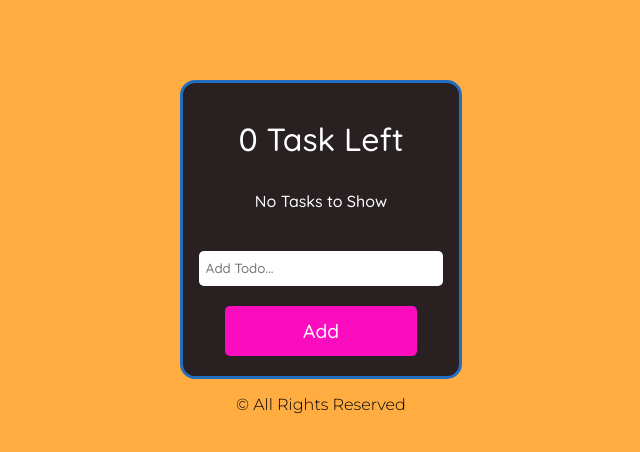
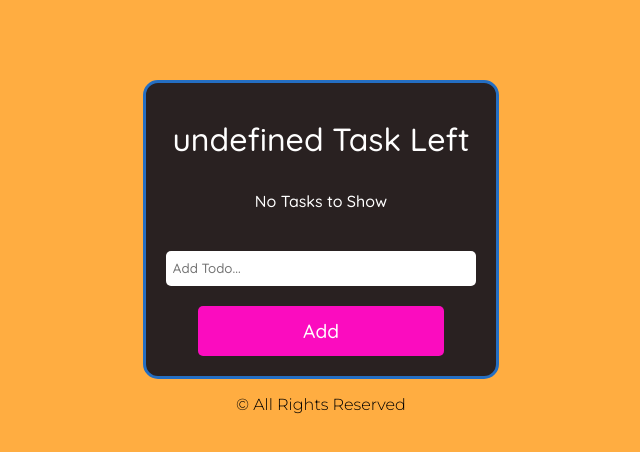
Before and after one commit to n-ii-ma/Second-Redux-Todo, a React (Create React App) app: page / in a window 1280 px wide. Shown: the top 452 px of the page, without its empty margins (319-959 px from the left). Built offline with nearby package versions, Linux system fonts and the light colour scheme.

Commit message:
Update remainingTasksSlice.js

```diff
--- a/src/features/remainingTasks/remainingTasksSlice.js
+++ b/src/features/remainingTasks/remainingTasksSlice.js
@@ -11,7 +11,7 @@ const remainingTasksSlice = createSlice({
 });
 
 // Selectors
-export const selectRemainingTasksSlice = (state) => state.remainingTasksReducer;
+export const selectRemainingTasksSlice = (state) => state.remainingTasks;
 
 // Actions
 export const { updateRemainingTasks } = remainingTasksSlice.actions;
```
